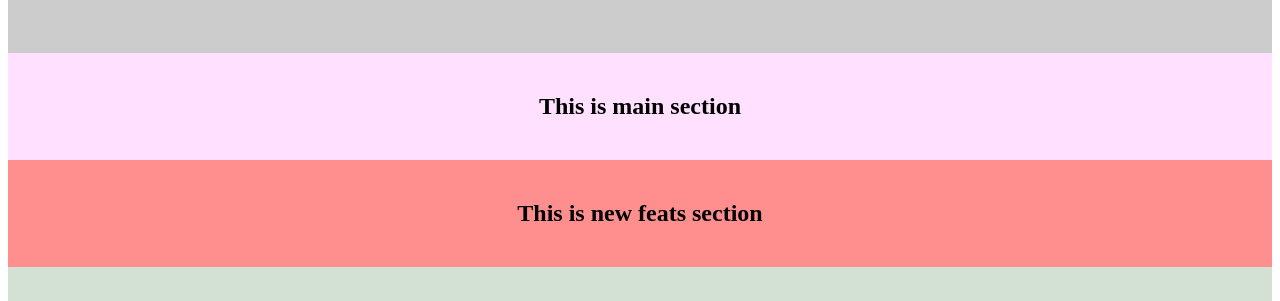
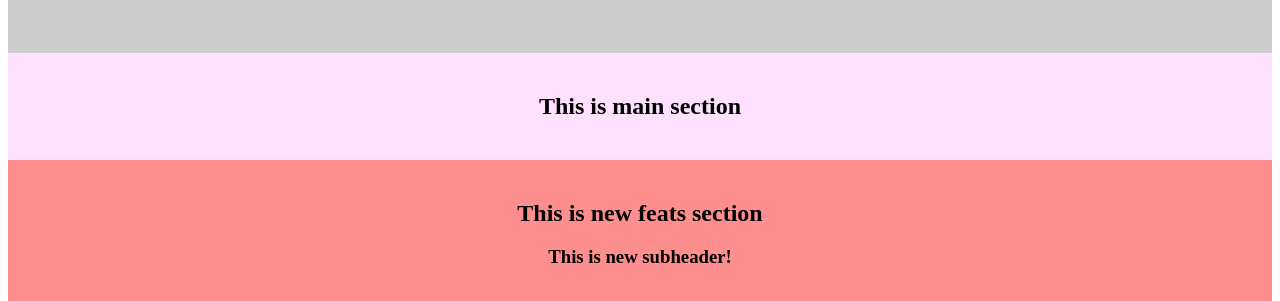
Before and after one commit to petromath77/project_1, a website: page app/index.html in a window 1280 px wide. Shown: the part 122-423 px from the top of the page. Drawn offline with Linux system fonts and the light colour scheme.

Commit message:
feature-1 subhead

```diff
--- a/app/index.html
+++ b/app/index.html
@@ -15,6 +15,7 @@
 	</section>
 	<section class="sect_2">
 		<h2>This is new feats section</h2>
+		<h3>This is new subheader!</h3>
 	</section>
 	<footer>
 		<h2>This is footer!</h2>
```
Also changed, not shown: 1 other file.
